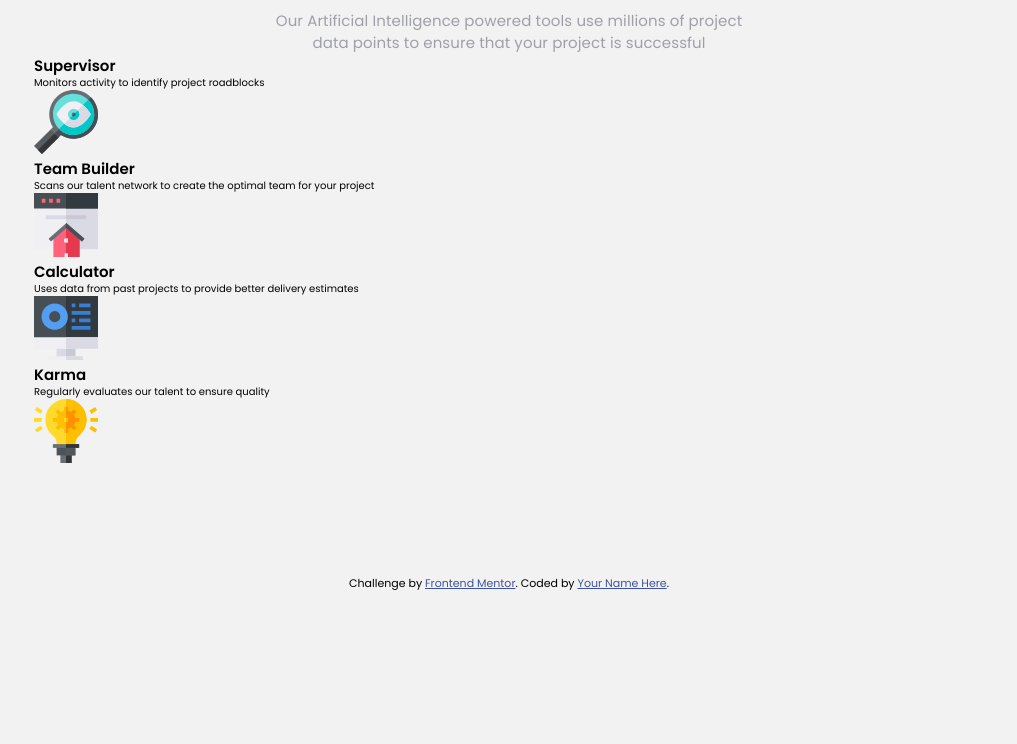
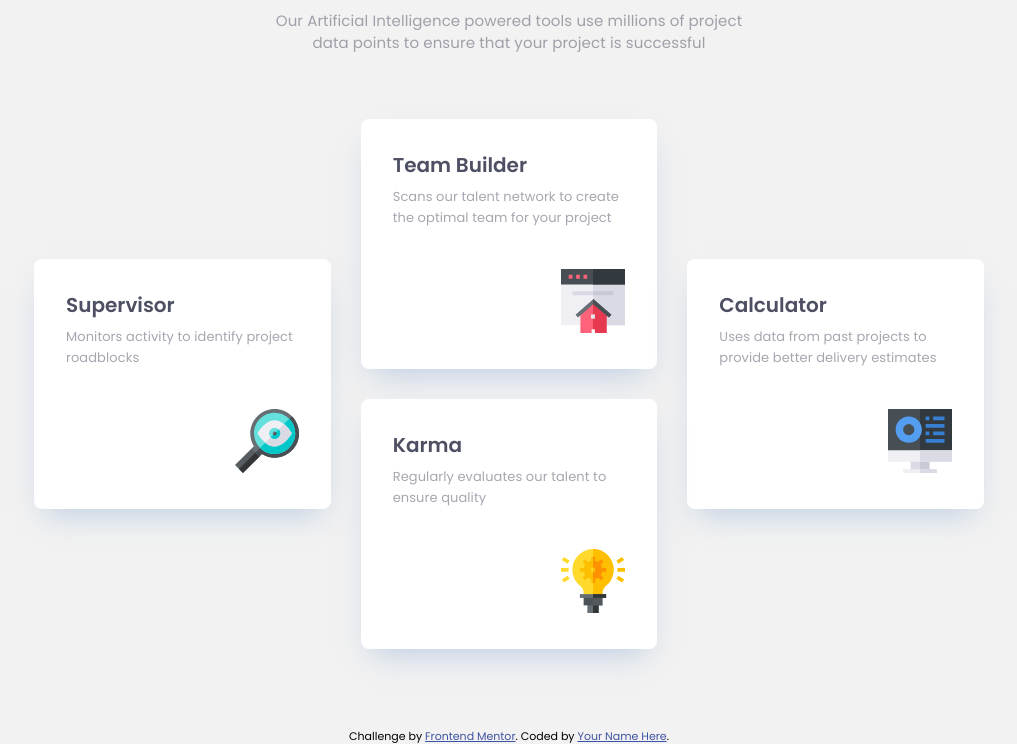
Before and after one commit to ssembatya-dennis/four-card-feature-section, a plain HTML site: page index.html in a window 1280 px wide. Shown: the part 184-928 px from the top of the page, without its empty margins (131-1148 px from the left). Before the commit the page ends 800 px from the top, so only its background shows below. Drawn offline with Linux system fonts and the light colour scheme.

Commit message:
style(Feature Grid): add a CSS Grid to the feature card container to display the cards properly.

```diff
--- a/css/base/_typography.css
+++ b/css/base/_typography.css
@@ -33,11 +33,30 @@ body {
   mix-blend-mode: normal;
   opacity: 0.5;
   width: 50%;
-  margin: 0 auto;
+  margin: 0 auto 6.4rem;
+}
+
+/*Feature Card*/
+
+.feature__card-heading {
+  font-weight: 600;
+  font-size: 2rem;
+  color: #4d4f62;
+  margin-bottom: 8px;
+}
+
+.feature__card-text {
+  font-weight: 400;
+  font-size: 1.3rem;
+  line-height: 1.6;
+  letter-spacing: 0.0902778px;
+  color: #4d4f62;
+  mix-blend-mode: normal;
+  opacity: 0.5;
 }
 
 .attribution {
-  font-size: 11px;
+  font-size: 1.1rem;
   text-align: center;
 }
 .attribution a {
--- /dev/null
+++ b/css/component/_feature-card.css
@@ -0,0 +1,17 @@
+/*Feature Card Component*/
+
+.feature__card {
+  max-width: 35rem;
+  height: 25rem;
+  padding: 3.2rem;
+  background: #ffffff;
+  box-shadow: 0px 15px 30px -11px rgba(131, 166, 210, 0.5);
+  border-radius: 8px;
+  position: relative;
+}
+
+.feature__card-icon-box {
+  position: absolute;
+  right: 3.2rem;
+  bottom: 3.2rem;
+}
--- a/css/layout/_feature.css
+++ b/css/layout/_feature.css
@@ -10,3 +10,24 @@
 .heading_primary--sub {
   display: block;
 }
+
+.feature__card-container {
+  display: grid;
+  grid-template-columns: repeat(3, 1fr);
+  gap: 3rem;
+}
+
+.feature__card--1 {
+  grid-row: 1 / 3;
+  margin: auto 0;
+}
+
+.feature__card--3 {
+  grid-row: 1 / 3;
+  margin: auto 0;
+}
+
+.feature__card--4 {
+  grid-column: 2 / 3;
+  grid-row: 2 / 3;
+}
--- a/css/style.css
+++ b/css/style.css
@@ -4,5 +4,8 @@
 @import url("./base/_base.css");
 @import url("./base/_typography.css");
 
+/*Components*/
+@import url("./component/_feature-card.css");
+
 /*Layout*/
 @import url("./layout/_feature.css");
--- a/index.html
+++ b/index.html
@@ -37,7 +37,7 @@
         </p>
 
         <div class="feature__card-container">
-          <div class="feature__card">
+          <div class="feature__card feature__card--1">
             <h2 class="feature__card-heading">Supervisor</h2>
             <p class="feature__card-text">
               Monitors activity to identify project roadblocks
@@ -52,7 +52,7 @@
             </div>
           </div>
 
-          <div class="feature__card">
+          <div class="feature__card feature__card--2">
             <h2 class="feature__card-heading">Team Builder</h2>
             <p class="feature__card-text">
               Scans our talent network to create the optimal team for your
@@ -68,7 +68,7 @@
             </div>
           </div>
 
-          <div class="feature__card">
+          <div class="feature__card feature__card--3">
             <h2 class="feature__card-heading">Calculator</h2>
             <p class="feature__card-text">
               Uses data from past projects to provide better delivery estimates
@@ -83,7 +83,7 @@
             </div>
           </div>
 
-          <div class="feature__card">
+          <div class="feature__card feature__card--4">
             <h2 class="feature__card-heading">Karma</h2>
             <p class="feature__card-text">
               Regularly evaluates our talent to ensure quality
```
